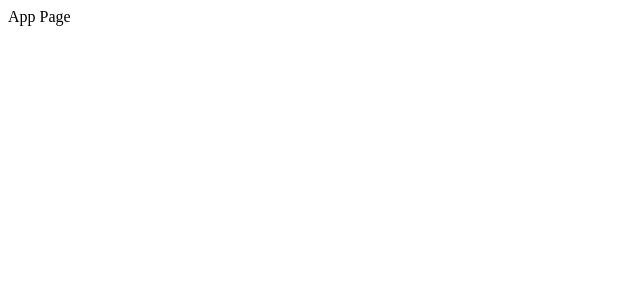
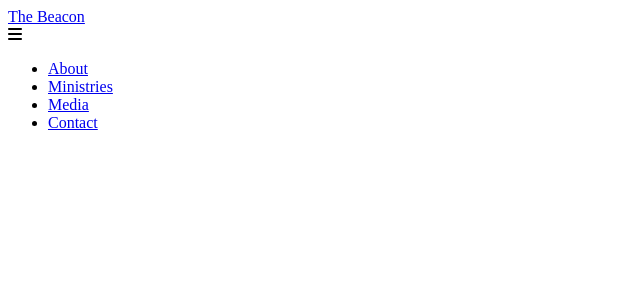
Before and after one commit to haroldseo/The-Beacon, a React (Create React App) app: page / in a window 1280 px wide. Shown: the top 300 px of the page, without its empty margins (0-640 px from the left). Built offline with nearby package versions, Linux system fonts and the light colour scheme.

Commit message:
Create Navbar Component

```diff
--- a/package.json
+++ b/package.json
@@ -3,6 +3,9 @@
   "version": "0.1.0",
   "private": true,
   "dependencies": {
+    "@emotion/react": "^11.8.2",
+    "@emotion/styled": "^11.8.1",
+    "@mui/material": "^5.5.1",
     "@testing-library/jest-dom": "^5.16.2",
     "@testing-library/react": "^12.1.4",
     "@testing-library/user-event": "^13.5.0",
--- a/public/index.html
+++ b/public/index.html
@@ -5,10 +5,9 @@
     <link rel="icon" href="%PUBLIC_URL%/favicon.ico" />
     <meta name="viewport" content="width=device-width, initial-scale=1" />
     <meta name="theme-color" content="#000000" />
-    <meta
-      name="description"
-      content="Web site created using create-react-app"
-    />
+    <meta name="description" content="Web site created using create-react-app" />
+    <link rel="stylesheet" href="https://fonts.googleapis.com/css?family=Roboto:300,400,500,700&display=swap" />
+    <script src="https://kit.fontawesome.com/a5b4e9c843.js" crossorigin="anonymous"></script>
     <link rel="apple-touch-icon" href="%PUBLIC_URL%/logo192.png" />
     <!--
       manifest.json provides metadata used when your web app is installed on a
--- a/src/components/App.tsx
+++ b/src/components/App.tsx
@@ -1,10 +1,18 @@
 import React from "react";
+import { BrowserRouter as Router, Routes, Route } from "react-router-dom";
+
+import Navbar from "./Navbar/Navbar";
 
 function App() {
   return (
-    <div>
-      <div>App Page</div>
-    </div>
+    <>
+      <Router>
+        <Navbar />
+        <Routes>
+          <Route></Route>
+        </Routes>
+      </Router>
+    </>
   );
 }
 
--- /dev/null
+++ b/src/components/Navbar/Navbar.tsx
@@ -0,0 +1,48 @@
+import React, { useState } from "react";
+import { Link } from "react-router-dom";
+
+function Navbar() {
+  const [click, setClick] = useState(false);
+
+  const handleClick = () => {
+    setClick(!click);
+  };
+  return (
+    <>
+      <nav className='navbar'>
+        <div className='navbar-container'>
+          <Link to='/' className='navbar-logo'>
+            The Beacon
+          </Link>
+          <div className='menu-icon' onClick={handleClick}>
+            <i className={click ? "fas fa-times" : "fas fa-bars"} />
+          </div>
+          <ul className={click ? "nav-menu active" : "nav-menu"}>
+            <li className='nav-item'>
+              <Link to='/about' className='nav-links'>
+                About
+              </Link>
+            </li>
+            <li className='nav-item'>
+              <Link to='/ministries' className='nav-links'>
+                Ministries
+              </Link>
+            </li>
+            <li className='nav-item'>
+              <Link to='/media' className='nav-links'>
+                Media
+              </Link>
+            </li>
+            <li className='nav-item'>
+              <Link to='/contact' className='nav-links'>
+                Contact
+              </Link>
+            </li>
+          </ul>
+        </div>
+      </nav>
+    </>
+  );
+}
+
+export default Navbar;
```
Also changed, not shown: 1 other file (tests, documents, lock files or other folders).
